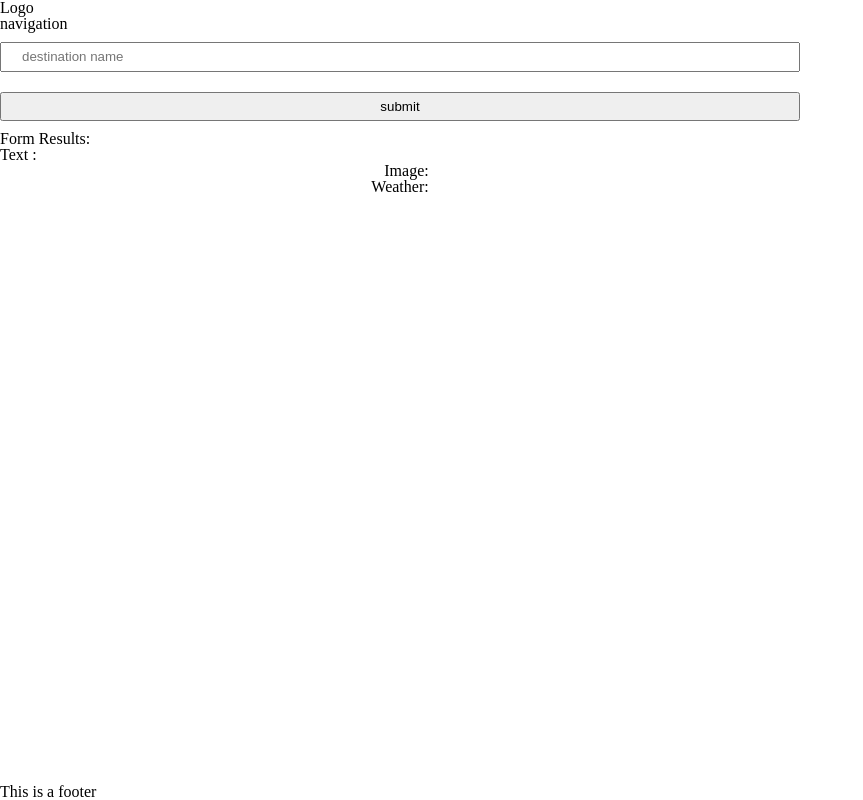
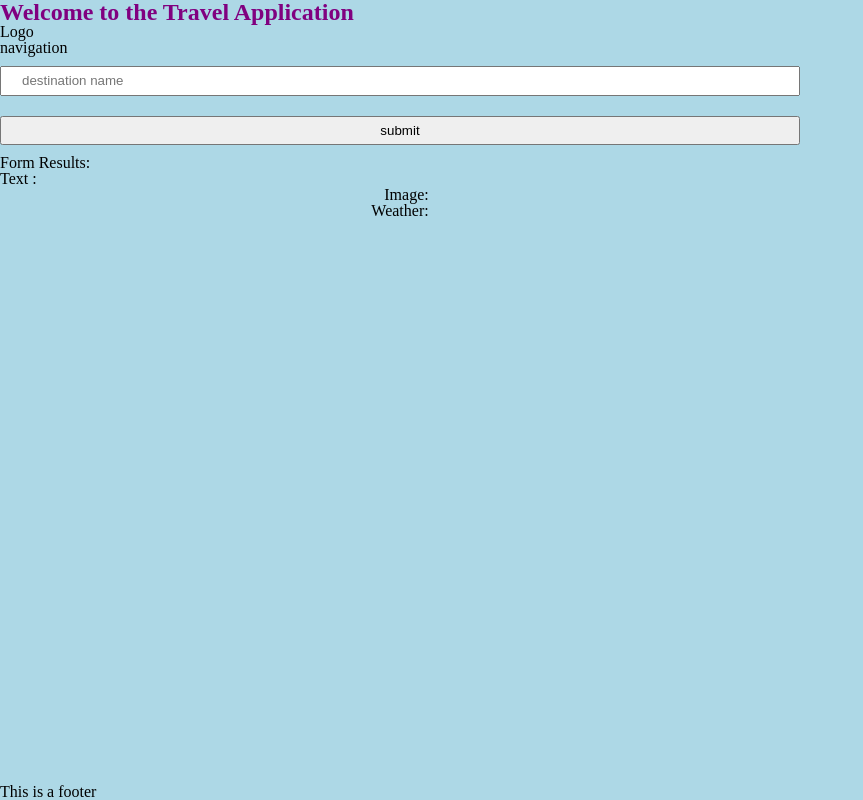
Before and after one commit to mingh4hire/travelapp, a website built with webpack: page src/client/views/index.html in a window 1280 px wide. Shown: the whole page, without its empty margins (0-863 px from the left). Built offline with nearby package versions, Linux system fonts and the light colour scheme.

Commit message:
adding css

```diff
--- a/src/client/styles/resets.scss
+++ b/src/client/styles/resets.scss
@@ -53,3 +53,9 @@ table {
 ul {
     list-style-type: none;
 }
+div.title{
+	font-weight:bold;
+	font-size: 24px;
+	color: purple;
+
+}
--- a/src/client/views/index.html
+++ b/src/client/views/index.html
@@ -6,6 +6,9 @@ th {
 [spacearound]{
     display:flex;
     justify-content: space-around;
+}
+body{
+    background:lightblue;
 }
 </style>
 
@@ -24,6 +27,9 @@ th {
     <body>
 
         <header>
+            <div class="title">
+                Welcome to the Travel Application
+            </div>
             <div class="">
                 Logo
             </div>
```
Also changed, not shown: README.md.
